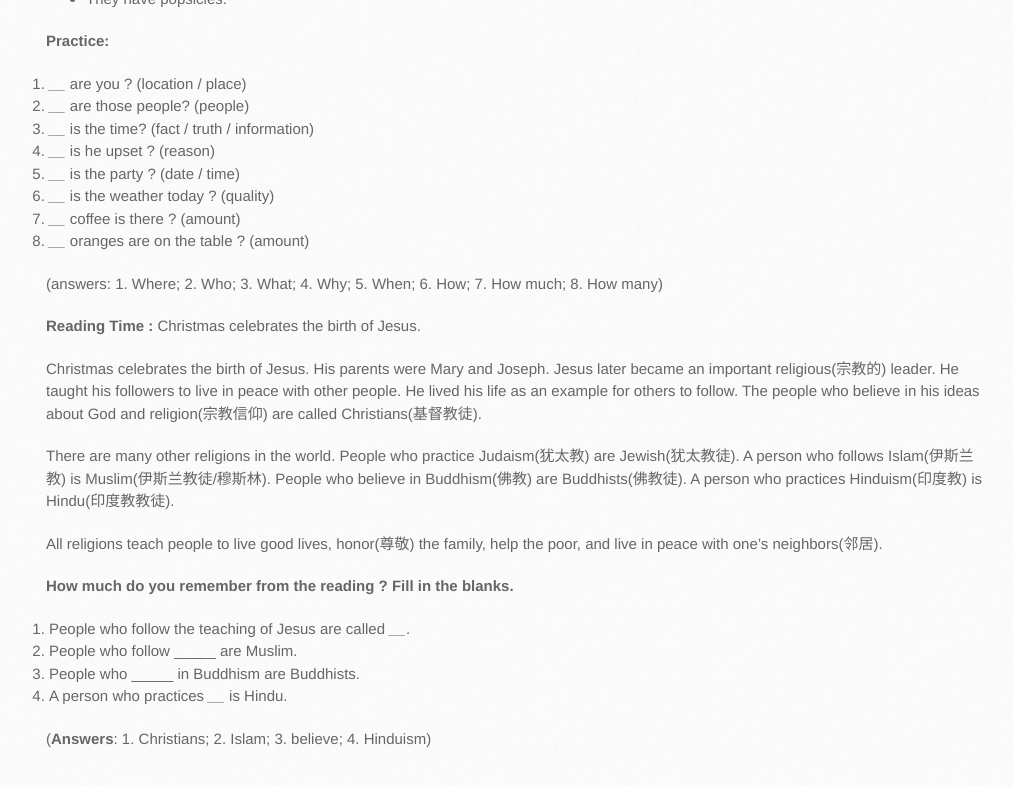
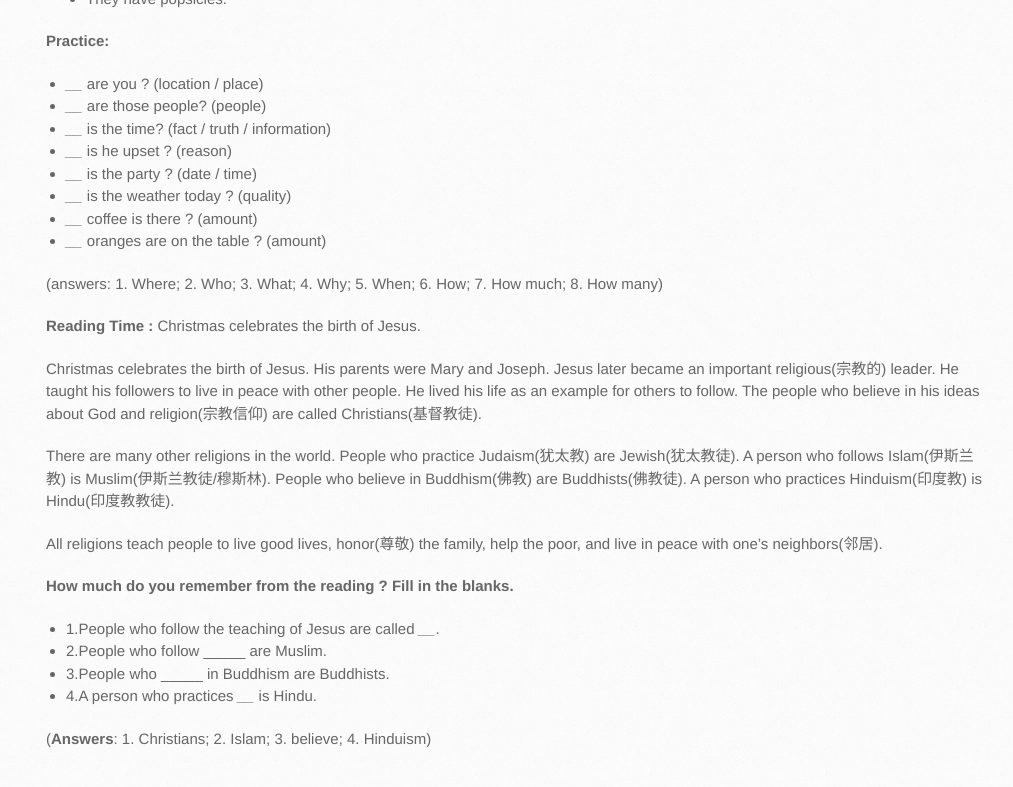
Before and after one commit to hellowac/hellowac.github.io.old, a Jekyll site: the page built from _posts/english/2017-03-27-learnEnglishBL13.md, in a window 1280 px wide and 900 px high, scrolled down 1801 px, cut to the strip 0-806 px from the top of the window. Shown: the top 787 px of the strip, without its empty margins (124-1137 px from the left). Built offline with Jekyll 4.4.1, drawn with Linux system fonts in a browser that asks for light colours; some web fonts are replaced; some of the changed lines change nothing that is shown.

Commit message:
更新英语笔记

```diff
--- a/_posts/english/2017-03-27-learnEnglishBL13.md
+++ b/_posts/english/2017-03-27-learnEnglishBL13.md
@@ -39,28 +39,28 @@
 
 Present tense questions with the verb `BE`
 
-1. Who ____ I ?  (am) -> You’re Paul.
-2. Who ____ they ? (are) -> They’re puppets.
-3. Who ____ he ? (is) -> He is a man.
-4. How many balls ____ there ? (are) -> There are three balls.
-5. where ____ we ? (are) -> We’re on Argyle Street.
-6. Where ____ she ? (is) -> She’s on the train.
-7. How close ____ the trains to each other ? (are) -> They’re just a few feet apart.
-8. What kind of building ____ this ? (is) -> It’s a baseball stadium.
-9. What ____ the name of the hotel ? (is) -> It’s the Palmer House.
-10. What floor ____ we on ? (are) -> We’re on the fourth floor.
-11. How high up ____ we ? (are) -> We’re very high.
-12. What ____ this ? (is) -> It’s a type of sculpture. It’s also a fountain
-13. Why ____ it here ? (is) -> It’s for the public to enjoy.
-14. What ____ they ? (are) -> They’re pigeons.
-15. Why ____ they here ? (are) -> They’re trying to keep warm.
-16. How long ____ this bridge ? (is) -> It’s almost 100 yards long.
-17. Where ____ it ? (is) -> It’s above the highway.
-18. Why ____ they angry at this man ? (are) ->Their car was towed.
-19. How old ____ these building ? (are) -> They’re very old.
-20. Where ____ Chicago ? (is) -> It’s in Illinois.
-21. On which of the five Great Lakes ____ Chicago located ? (is) -> It’s located on Lake Michigan.
-22. Which website ___ this ? (is) -> [LearnAmericanEnglishOnline.com](http://LearnAmericanEnglishOnline.com)
+- Who ____ I ?  (am) -> You’re Paul.
+- Who ____ they ? (are) -> They’re puppets.
+- Who ____ he ? (is) -> He is a man.
+- How many balls ____ there ? (are) -> There are three balls.
+- where ____ we ? (are) -> We’re on Argyle Street.
+- Where ____ she ? (is) -> She’s on the train.
+- How close ____ the trains to each other ? (are) -> They’re just a few feet apart.
+- What kind of building ____ this ? (is) -> It’s a baseball stadium.
+- What ____ the name of the hotel ? (is) -> It’s the Palmer House.
+- What floor ____ we on ? (are) -> We’re on the fourth floor.
+- How high up ____ we ? (are) -> We’re very high.
+- What ____ this ? (is) -> It’s a type of sculpture. It’s also a fountain
+- Why ____ it here ? (is) -> It’s for the public to enjoy.
+- What ____ they ? (are) -> They’re pigeons.
+- Why ____ they here ? (are) -> They’re trying to keep warm.
+- How long ____ this bridge ? (is) -> It’s almost 100 yards long.
+- Where ____ it ? (is) -> It’s above the highway.
+- Why ____ they angry at this man ? (are) ->Their car was towed.
+- How old ____ these building ? (are) -> They’re very old.
+- Where ____ Chicago ? (is) -> It’s in Illinois.
+- On which of the five Great Lakes ____ Chicago located ? (is) -> It’s located on Lake Michigan.
+- Which website ___ this ? (is) -> [LearnAmericanEnglishOnline.com](http://LearnAmericanEnglishOnline.com)
 
 **Example:**
 
@@ -83,14 +83,14 @@
 
 **Practice:**
 
-1. ____ are you ? (location / place)
-2. ____ are those people? (people)
-3. ____ is the time? (fact / truth / information)
-4. ____ is he upset ? (reason)
-5. ____ is the party ? (date / time)
-6. ____ is the weather today ? (quality)
-7. ____ coffee is there ? (amount)
-8. ____ oranges are on the table ? (amount)
+- ____ are you ? (location / place)
+- ____ are those people? (people)
+- ____ is the time? (fact / truth / information)
+- ____ is he upset ? (reason)
+- ____ is the party ? (date / time)
+- ____ is the weather today ? (quality)
+- ____ coffee is there ? (amount)
+- ____ oranges are on the table ? (amount)
 
 (answers: 1. Where; 2. Who; 3. What; 4. Why; 5. When; 6. How; 7. How much; 8. How many)
 
@@ -113,9 +113,9 @@
 
 **How much do you remember from the reading ? Fill in the blanks.**
 
-1. People who follow the teaching of Jesus are called  ____.
-2. People who follow _____ are Muslim.
-3. People who _____ in Buddhism are Buddhists.
-4. A person who practices ____ is Hindu.
+- 1.People who follow the teaching of Jesus are called  ____.
+- 2.People who follow _____ are Muslim.
+- 3.People who _____ in Buddhism are Buddhists.
+- 4.A person who practices ____ is Hindu.
 
 (**Answers**: 1. Christians; 2. Islam; 3. believe; 4. Hinduism)
```
